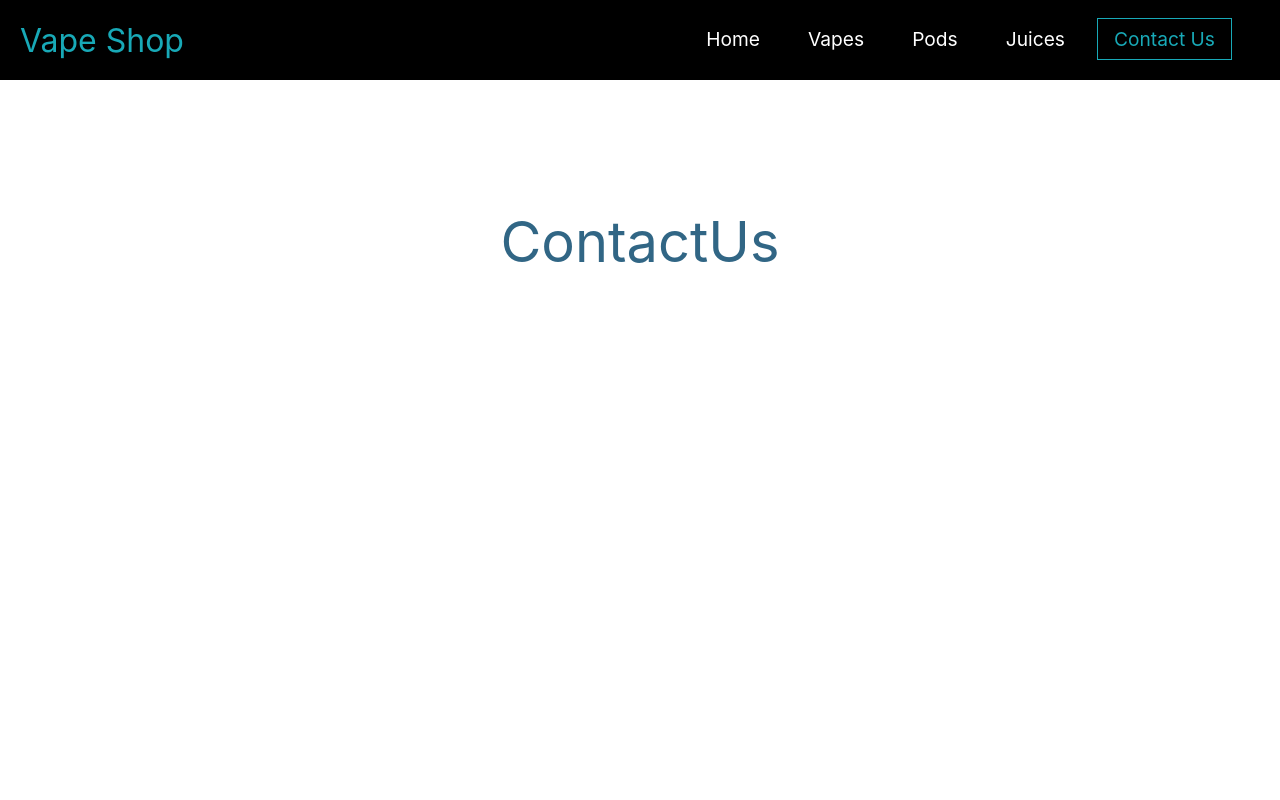
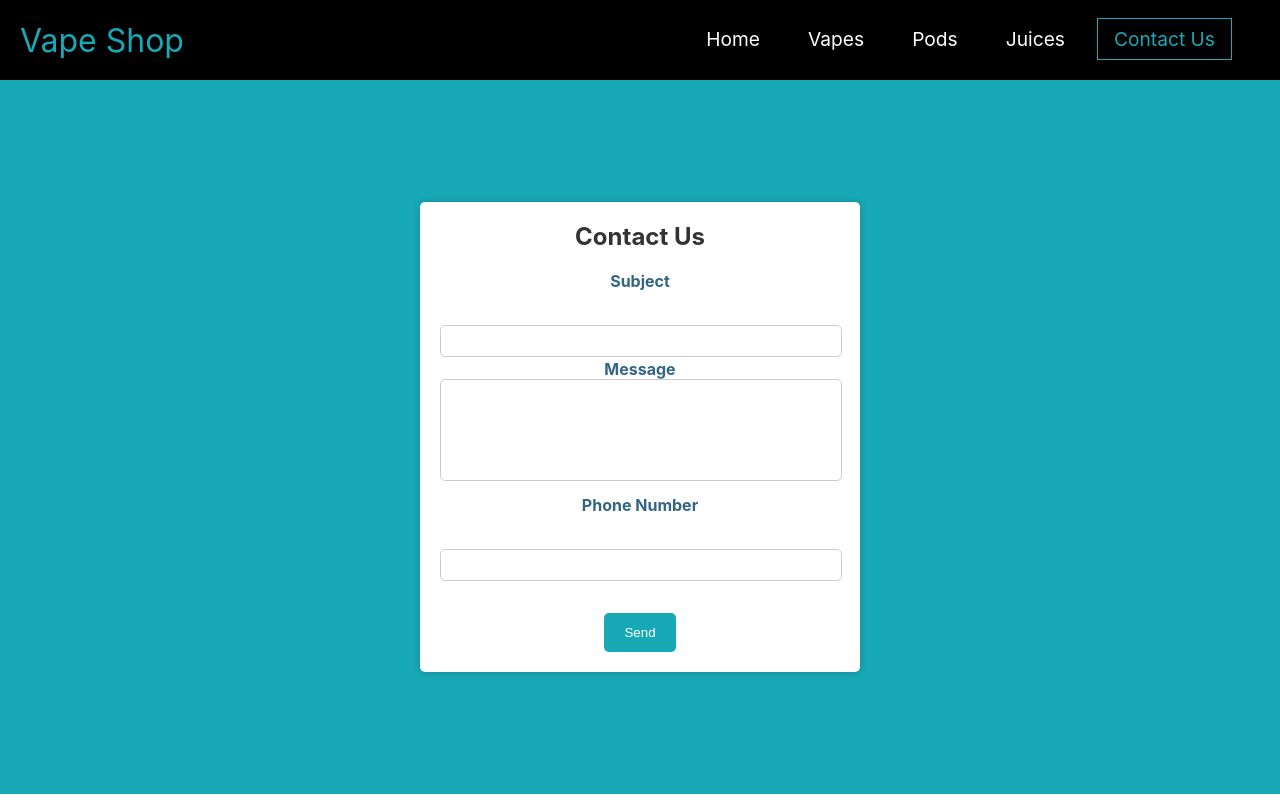
Before and after one commit to JihadSalameh/Vape_shop, a React (Create React App) app: page /contact in a window 1280 px wide. Built offline with nearby package versions, Linux system fonts and the light colour scheme; the HTML template or start-up script is replaced by a standard one.

Commit message:
contact us page

```diff
--- a/src/App.css
+++ b/src/App.css
@@ -7,5 +7,4 @@
     color: #316685;
     text-align: center;
     font-size: 3.5rem;
-    margin-top: 10%;
   }
--- /dev/null
+++ b/src/components/pages/ContactUs.css
@@ -0,0 +1,69 @@
+.contact-us-container {
+    background-color: #18a9b7;
+    height: 89.3vh;
+    display: flex;
+    align-items: center;
+    justify-content: center;
+}
+
+.contact-form {
+    background: white;
+    padding: 20px;
+    border-radius: 5px;
+    width: 400px;
+    box-shadow: 0px 0px 10px rgba(0, 0, 0, 0.2);
+}
+
+.contact-form h2 {
+    font-size: 24px;
+    color: #333;
+    margin-bottom: 20px;
+}
+
+.contact-form label {
+    font-size: medium;
+    font-weight: bold;
+    display: block;
+}
+
+.contact-form input {
+    width: 100%;
+    height: 30px;
+    border: 1px solid #ccc;
+    border-radius: 5px;
+    outline: none; /* Remove the default focus border */
+    transition: border-color 0.2s;
+}
+
+.contact-form textarea {
+    scroll-behavior: smooth;
+    width: 100%;
+    height: 100px;
+    resize: none;
+    border: 1px solid #ccc;
+    border-radius: 5px;
+    outline: none; /* Remove the default focus border */
+    transition: border-color 0.2s;
+}
+
+.contact-form input[type="text"]:focus,
+.contact-form input[type="tel"]:focus,
+.contact-form textarea:focus {
+  border-color: #18a9b7; /* Change the border color on focus */
+}
+
+/* Style the button */
+.contact-form button {
+    background: #18a9b7;
+    color: white;
+    padding: 12px 20px;
+    border: none;
+    border-radius: 5px;
+    cursor: pointer;
+    margin-top: 10px;
+    transition: background-color 0.2s;
+}
+
+.contact-form button:hover {
+    background: #137b8a; /* Change the background color on hover */
+}
--- a/src/components/pages/ContactUs.js
+++ b/src/components/pages/ContactUs.js
@@ -1,9 +1,50 @@
-import React from 'react'
+import React, { useState } from 'react';
+import './ContactUs.css'; // Import the CSS file
 
-function ContactUs() {
+const ContactUs = () => {
+  const [subject, setSubject] = useState('');
+  const [message, setMessage] = useState('');
+  const [phoneNumber, setPhoneNumber] = useState('');
+
+  const handleSendEmail = () => {
+    // You can implement the logic to send the email here
+    console.log('Subject:', subject);
+    console.log('Message:', message);
+    console.log('Phone Number:', phoneNumber);
+  };
+
   return (
-    <div>ContactUs</div>
-  )
-}
+    <div className="contact-us-container">
+      <div className="contact-form">
+        <h2>Contact Us</h2>
 
-export default ContactUs
+        <label htmlFor="subject">Subject</label>
+        <input
+          type="text"
+          id="subject"
+          value={subject}
+          onChange={(e) => setSubject(e.target.value)}
+        />
+
+        <label htmlFor="message">Message</label>
+        <textarea
+          id="message"
+          value={message}
+          onChange={(e) => setMessage(e.target.value)}
+        />
+
+        <label htmlFor="phoneNumber">Phone Number</label>
+        <input
+          type="tel"
+          id="phoneNumber"
+          value={phoneNumber}
+          onChange={(e) => setPhoneNumber(e.target.value)}
+        />
+
+        <button onClick={handleSendEmail}>Send</button>
+      </div>
+    </div>
+  );
+};
+
+export default ContactUs;
```
